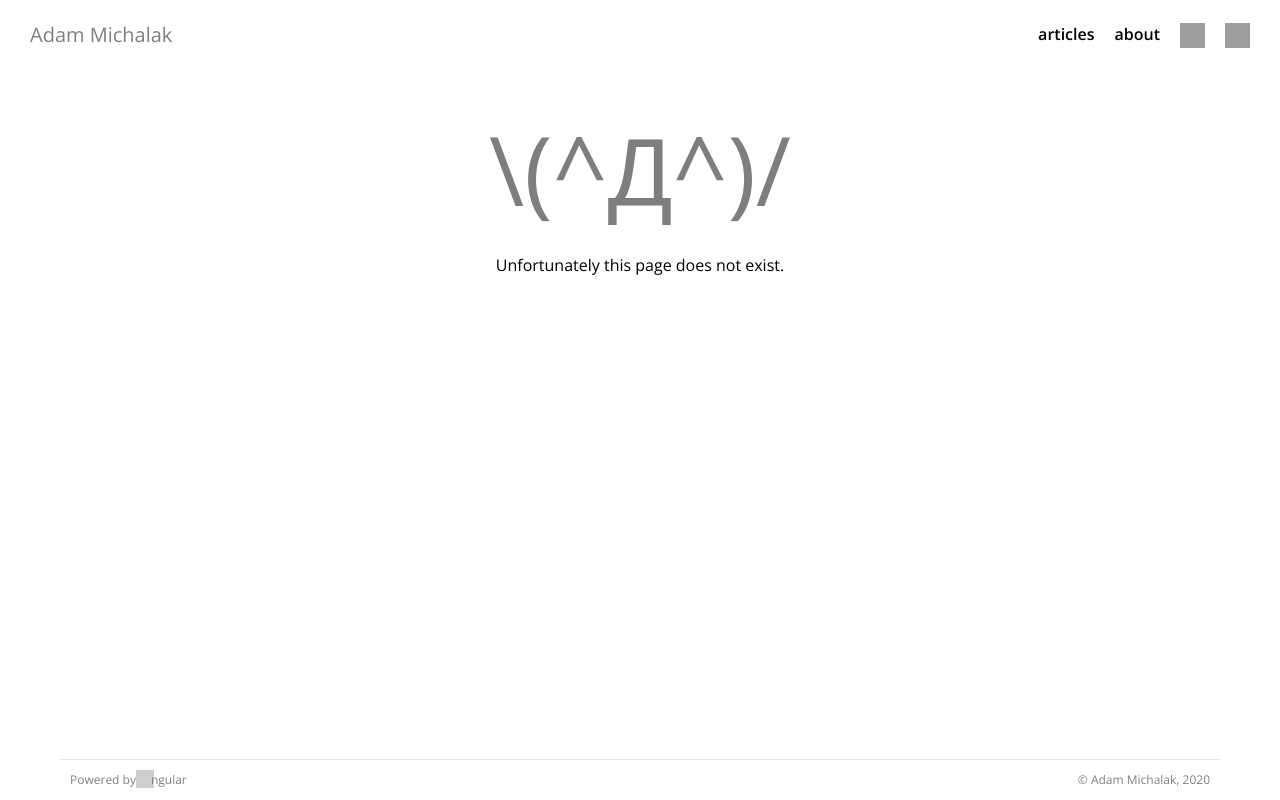
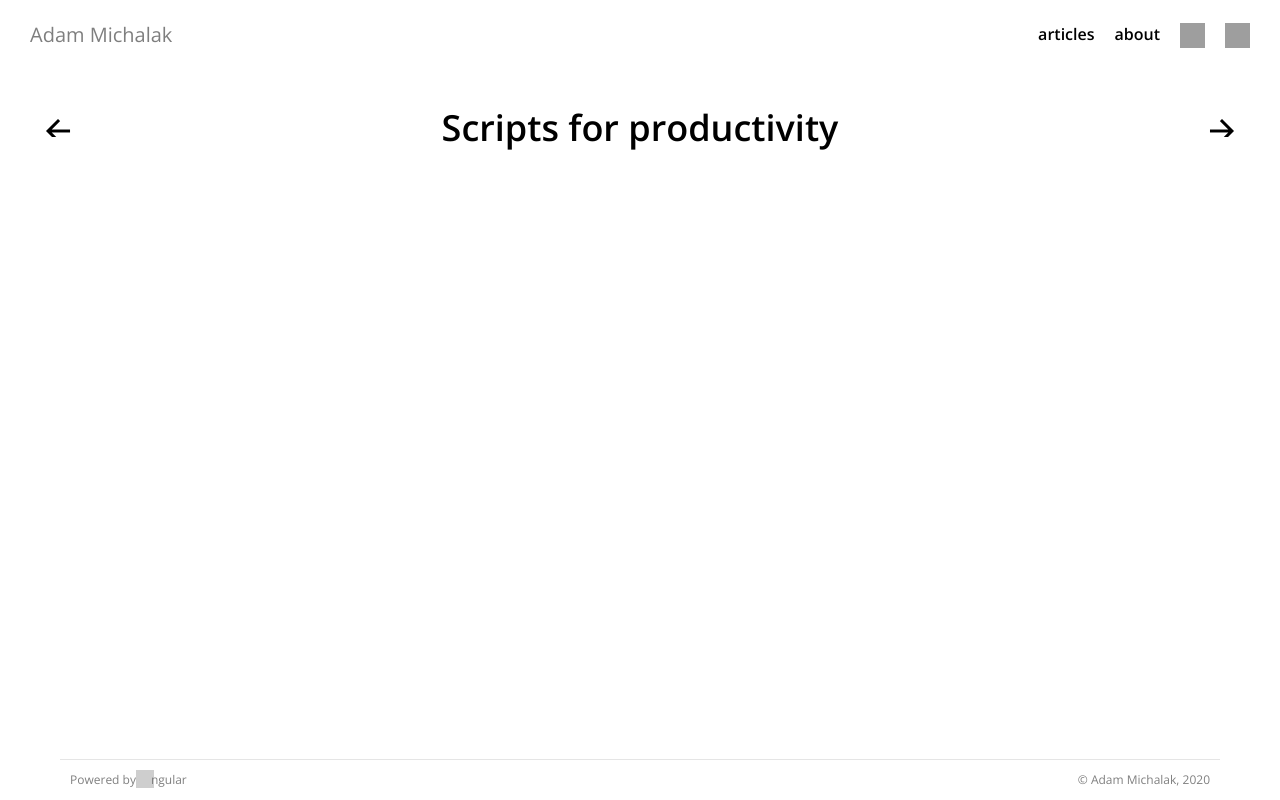
Before and after one commit to michalakadam/adam-michalak.site, an Angular app: page /articles/automation-with-scripts in a window 1280 px wide. Built offline with nearby package versions, Linux system fonts and the light colour scheme; grey boxes are pictures that could not be loaded.

Commit message:
add card with article on scripts

```diff
--- a/src/app/app-routing.module.ts
+++ b/src/app/app-routing.module.ts
@@ -23,6 +23,10 @@ const routes: Routes = [
         path: 'github-code-reviews',
         component: GenericArticleComponent
       },
+      {
+        path: 'automation-with-scripts',
+        component: GenericArticleComponent
+      },
     ]
   },
   {
--- a/src/app/articles/articles-list/article-card/article-card.component.scss
+++ b/src/app/articles/articles-list/article-card/article-card.component.scss
@@ -2,15 +2,11 @@
 
 .card-container {
     text-align: left;
-    @media screen and (max-width: $mobile) {
-        width: 350px;
-    }
 }
 
 .card-image {
     margin-bottom: 15px;
     max-height: 180px;
-    opacity: 75%;
     overflow-x: hidden;
     overflow-y: hidden;
 }
--- a/src/app/articles/articles-list/articles-list.component.scss
+++ b/src/app/articles/articles-list/articles-list.component.scss
@@ -9,16 +9,22 @@
         margin: 20px 3%;
     }
     @media screen and (max-width: $mobile) {
-        margin: 20px 0;;
+        margin: 20px 0;
     }
 }
 
 .grid-container {
     display: grid;
-    gap: 30px;
-    grid-template-columns: repeat(auto-fit, minmax(400px, 1fr));
-    grid-auto-rows: 250px;
+    gap: 10px;
+    grid-template-columns: repeat(auto-fit, minmax(450px, 1fr));
+    grid-auto-rows: 300px;
     --delay: 100ms;
+    @media screen and (max-width: $mobile-large) {
+        grid-template-columns: repeat(auto-fit, minmax(400px, 1fr));
+    }
+    @media screen and (max-width: $mobile) {
+        grid-template-columns: repeat(auto-fit, minmax(350px, 1fr));
+    }
 }
 
 .article-card {
@@ -26,7 +32,13 @@
     animation-fill-mode: backwards;
     margin: 0 auto;
     cursor: pointer;
-    max-width: 450px;
+    width: 450px;
+    @media screen and (max-width: $mobile-large) {
+        width: 400px;
+    }
+    @media screen and (max-width: $mobile) {
+        width: 350px;
+    }
 }
 
 .article-card:hover {
@@ -34,7 +46,7 @@
     transition-duration: 500ms;
 }
 
-@for $i from 1 through 9 {
+@for $i from 1 through 2 {
     .article-card:nth-child(#{$i}) {
         animation-delay: calc(#{$i} * var(--delay));
     }
--- a/src/app/articles/articles.json
+++ b/src/app/articles/articles.json
@@ -6,6 +6,13 @@
             "subTitle": "Learn how to submit code to GitHub in a reviewer-friendly way.",
             "routerLink": "/articles/github-code-reviews",
             "imageUrl": "https://i.imgur.com/40SiyIE.jpg"
+        },
+        {
+            "selector": "automation-with-scripts",
+            "title": "Scripts for productivity",
+            "subTitle": "On benefits of automation of everyday tasks.",
+            "routerLink": "/articles/automation-with-scripts",
+            "imageUrl": "https://i.imgur.com/MMvnzKH.jpg"
         }
     ]
 }
```
